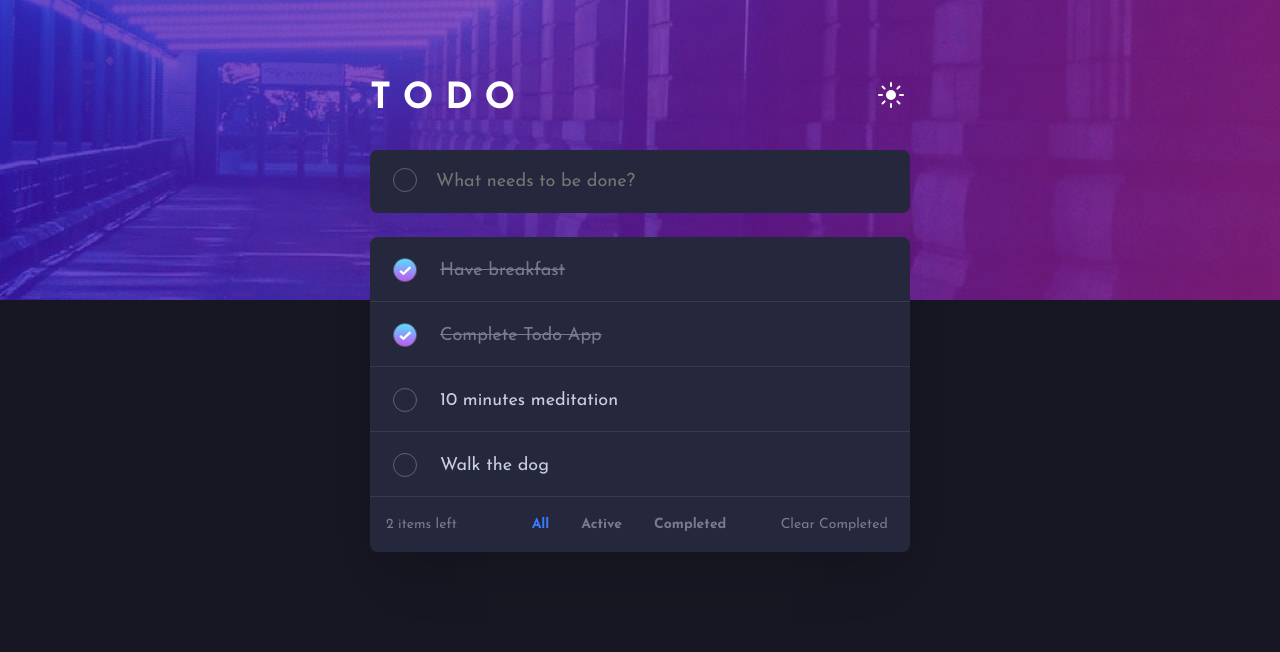
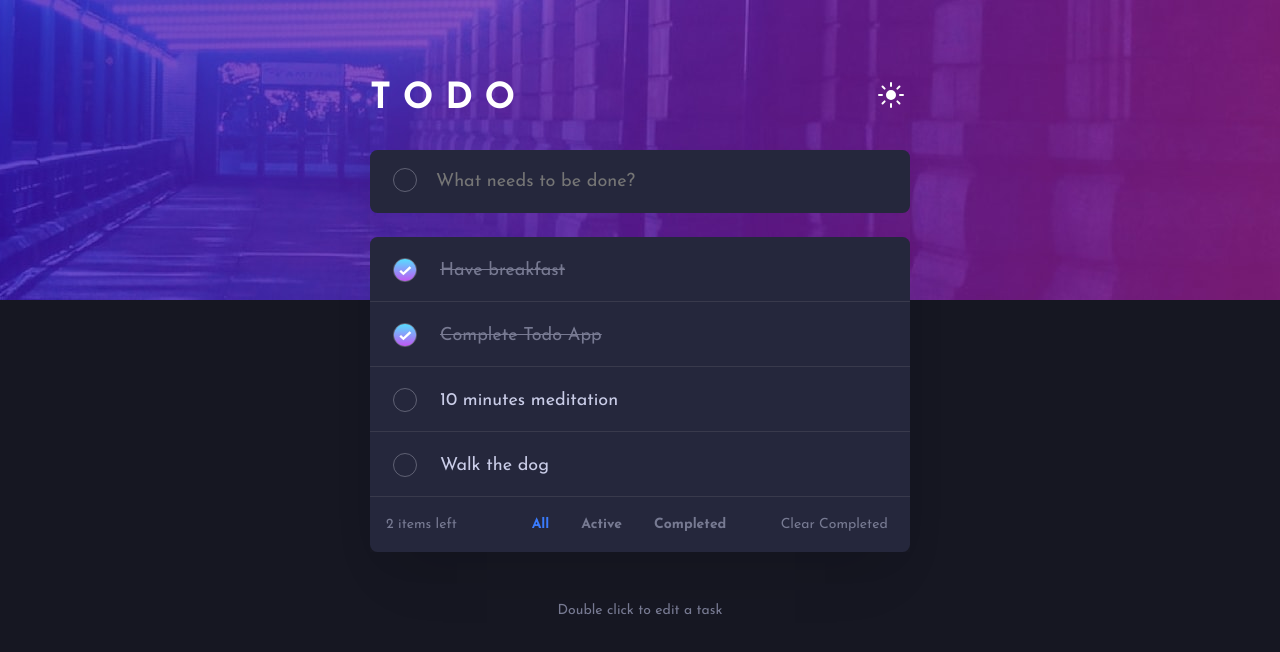
Before and after one commit to any2h/todo-app, a React (Create React App) app: page / in a window 1280 px wide. Shown: the top 652 px of the page. Built offline with nearby package versions, Linux system fonts and the light colour scheme.

Commit message:
add a hint

```diff
--- a/src/App.js
+++ b/src/App.js
@@ -138,7 +138,7 @@ export default function App() {
                         </Footer>
                     }
                 </div>
-                {/* {todos.length !== 0 && <p>Double click on the task to edit</p>} */}
+                {todos.length !== 0 && <p>Double click to edit a task</p>}
             </StyledApp>
         </ThemeProvider>
     );
```
